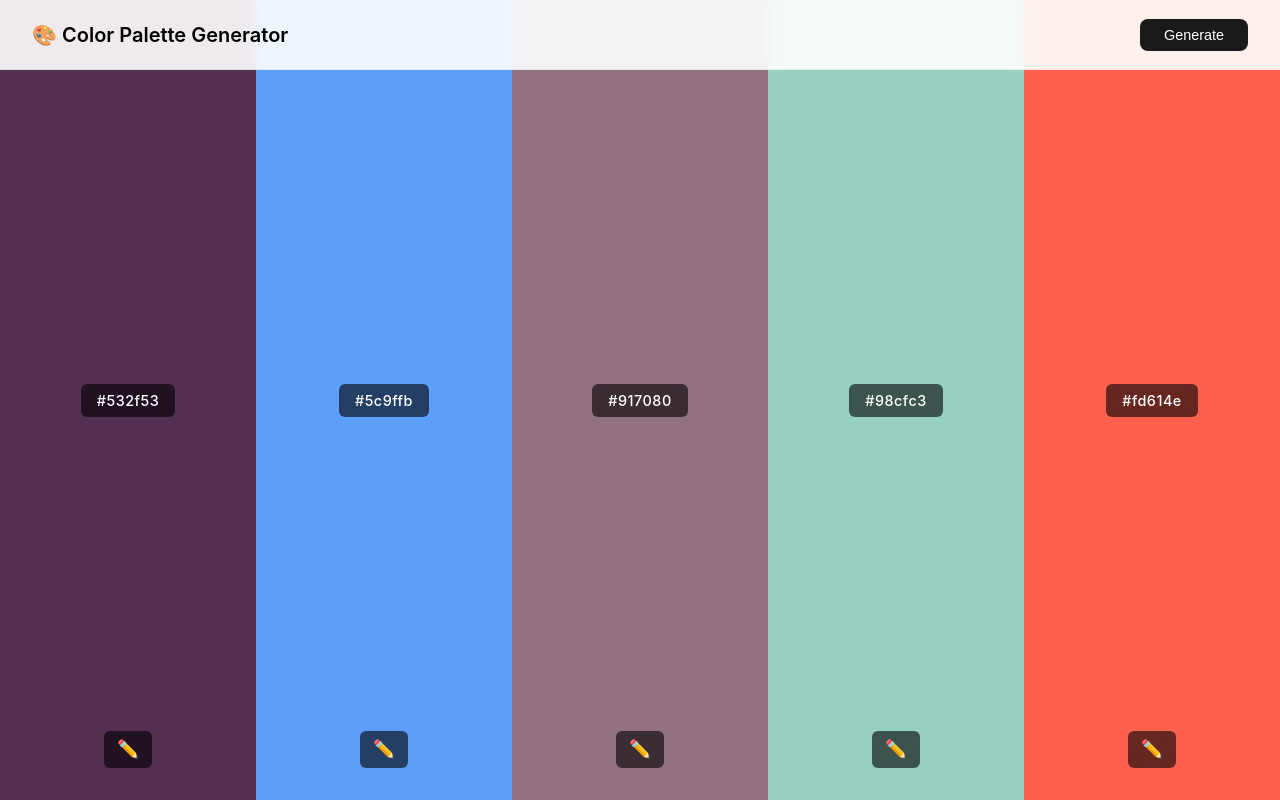
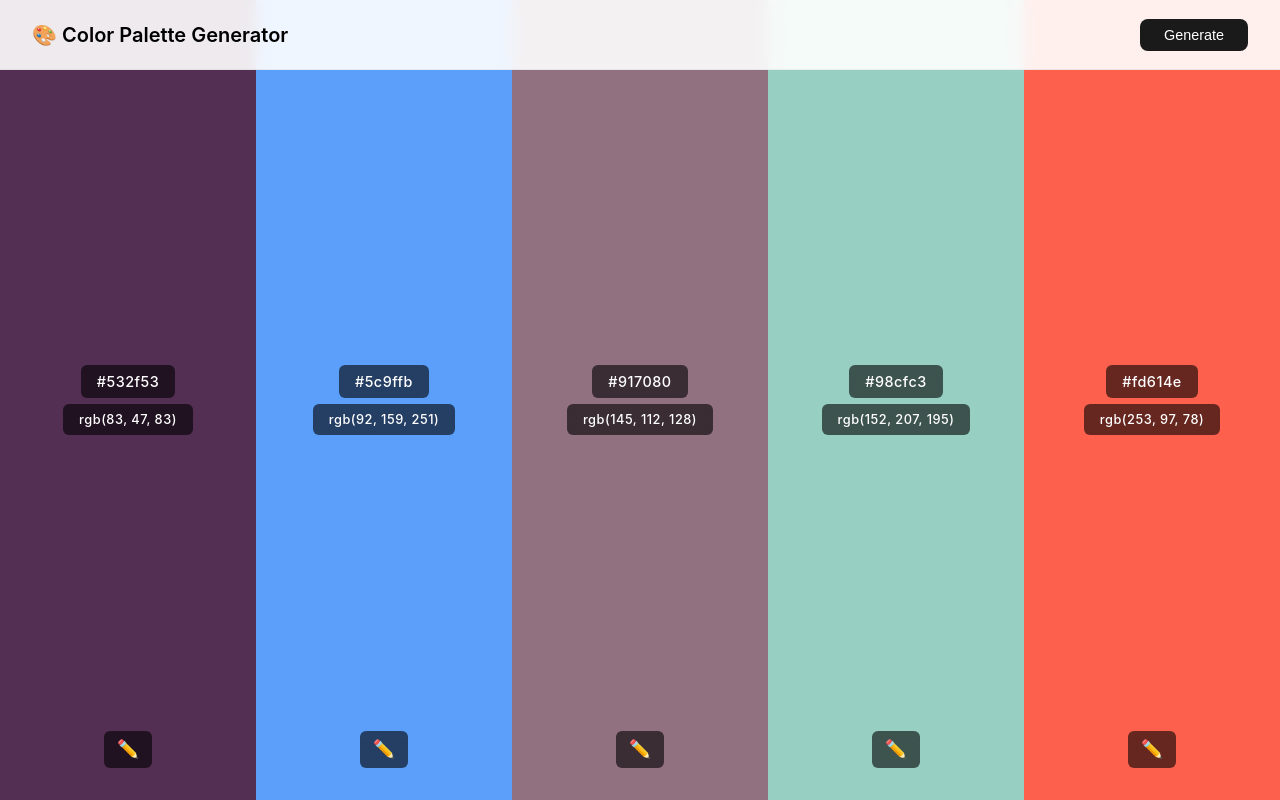
Before and after one commit to AM1648/chroma-color-pallete-generator, a Vue app: page / in a window 1280 px wide. Built offline with nearby package versions, Linux system fonts and the light colour scheme.

Commit message:
feat: display RGB value below HEX color

```diff
--- a/src/components/palette/ColorCard.vue
+++ b/src/components/palette/ColorCard.vue
@@ -1,6 +1,9 @@
 <template>
   <div class="color-card" :style="{ backgroundColor: color.hex }">
+    <div class="color-values">
       <span class="hex">{{ color.hex }}</span>
+      <span class="rgb">{{ rgbValue }}</span>
+    </div>
 
     <div class="actions">
       <button @click="openEditor" class="action-btn" title="Edit color">
@@ -18,7 +21,7 @@
 </template>
 
 <script setup lang="ts">
-import { ref } from 'vue';
+import { computed, ref } from 'vue';
 import type { Color } from '../../types';
 import ColorWheelModal from '../modals/ColorWheelModal.vue';
 
@@ -31,6 +34,15 @@ const emit = defineEmits<{
 }>();
 
 const showModal = ref(false);
+
+const rgbValue = computed(() => {
+  const hex = props.color.hex.replace('#', '');
+  const red = parseInt(hex.slice(0, 2), 16);
+  const green = parseInt(hex.slice(2, 4), 16);
+  const blue = parseInt(hex.slice(4, 6), 16);
+
+  return `rgb(${red}, ${green}, ${blue})`;
+});
 
 function openEditor() {
   showModal.value = true;
@@ -51,7 +63,14 @@ function handleUpdate(newHex: string) {
   height: 100vh;
   position: relative;
 
-  .hex {
+  .color-values {
+    display: flex;
+    flex-direction: column;
+    align-items: center;
+    gap: 0.35rem;
+
+    .hex,
+    .rgb {
       padding: 0.5rem 1rem;
       background: rgba(0, 0, 0, 0.6);
       color: white;
@@ -60,6 +79,11 @@ function handleUpdate(newHex: string) {
       font-weight: 500;
       letter-spacing: 0.5px;
       backdrop-filter: blur(4px);
+    }
+
+    .rgb {
+      font-size: 0.8rem;
+    }
   }
 
   .actions {
```
Lines whose indentation alone changed are shown as unchanged.
